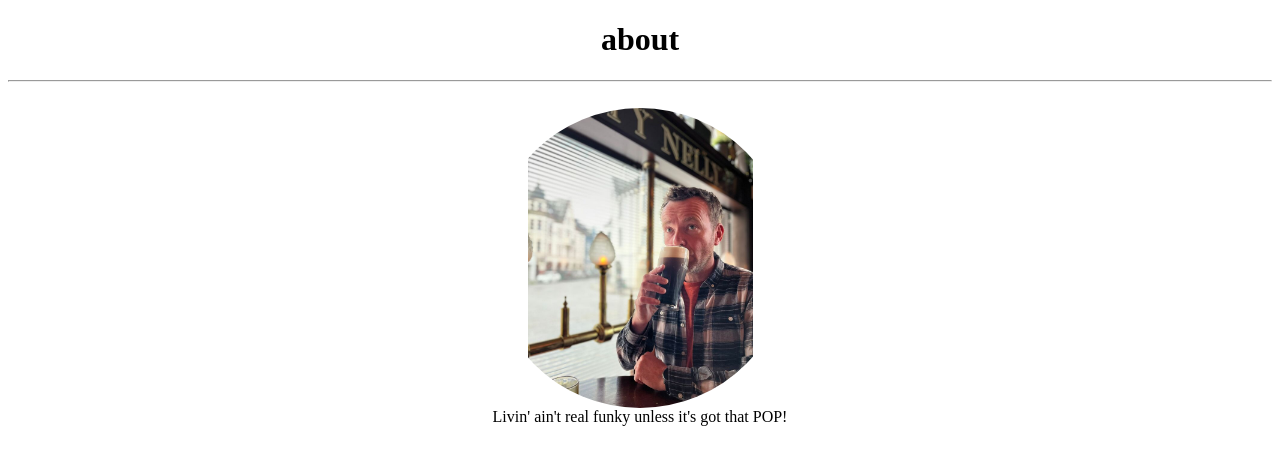
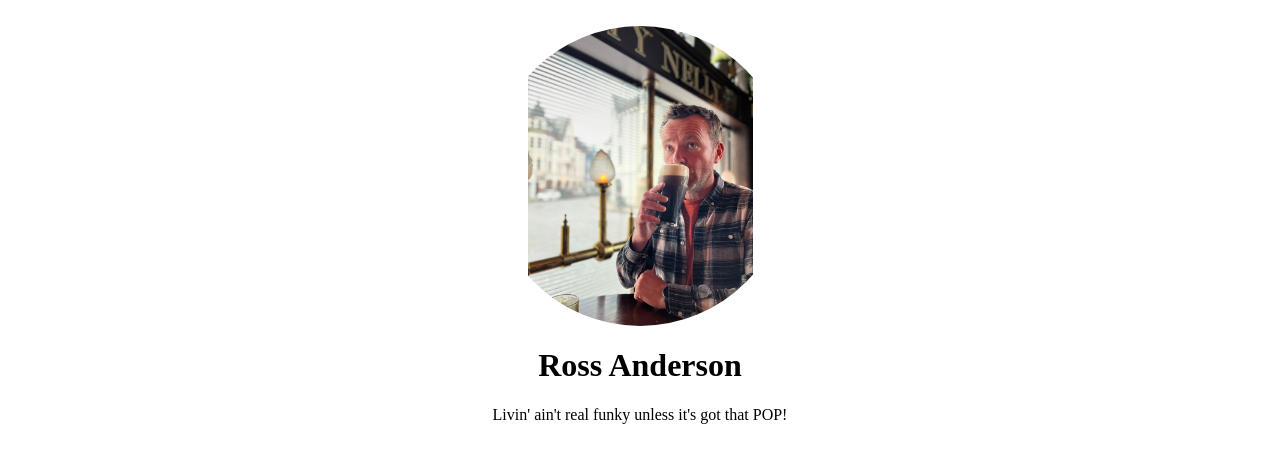
Before and after one commit to weerossy/weerossy.github.io, a plain HTML site: page index.html in a window 1280 px wide. Drawn offline with Linux system fonts and the light colour scheme.

Commit message:
updated index

```diff
--- a/index.html
+++ b/index.html
@@ -7,20 +7,19 @@
   <title>About</title>
   <!-- The style.css file allows you to change the look of your web pages.
          If you include the next line in all your web pages, they will all share the same look.
-         This makes it easier to make new pages for your site. -->
+         This makes it easier to make new pages for your site. test-->
   <link href="style.css" rel="stylesheet" type="text/css" media="all" />
   <style></style>
 </head>
 
 <body>
   <div class="content">
-    <h1>about</h1>
-    <hr />
     <br />
     <div class="image-cropper">
       <img src="Images/rossy.JPG" class="rounded">
     </div>
-    Livin' ain't real funky unless it's got that POP!
+    <h1 style="text-align: center">Ross Anderson</h1>
+    <p>Livin' ain't real funky unless it's got that POP!</p>
   </div>
 </body>
 
```
